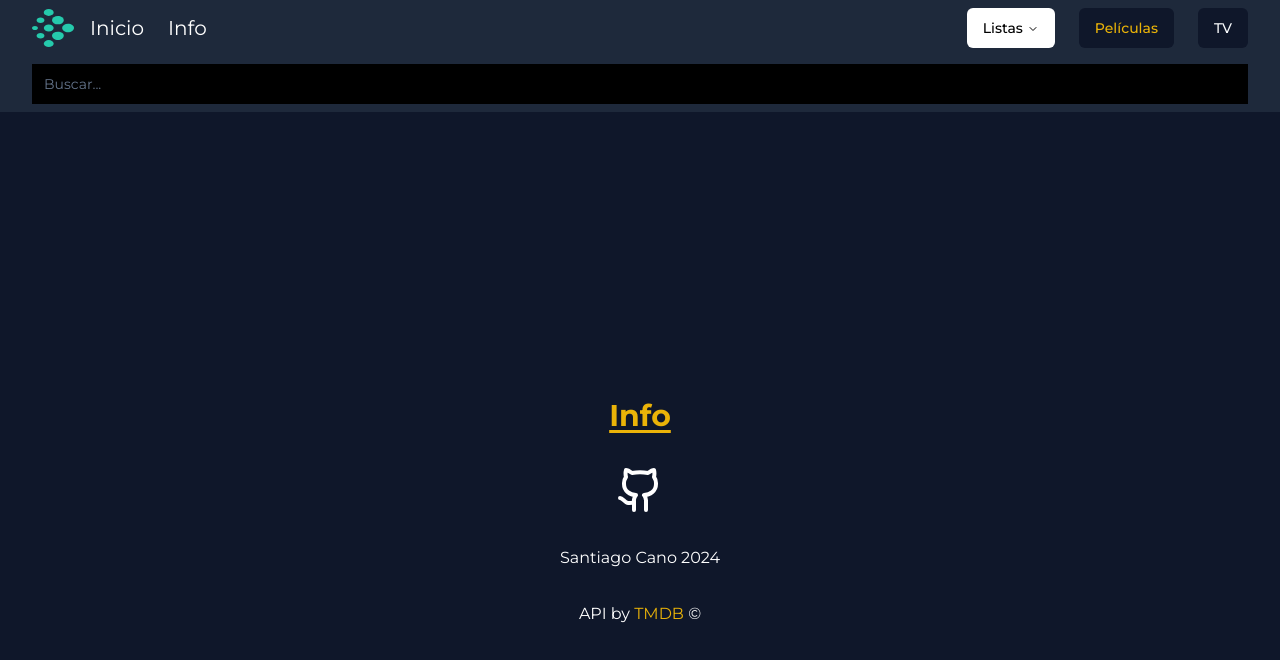
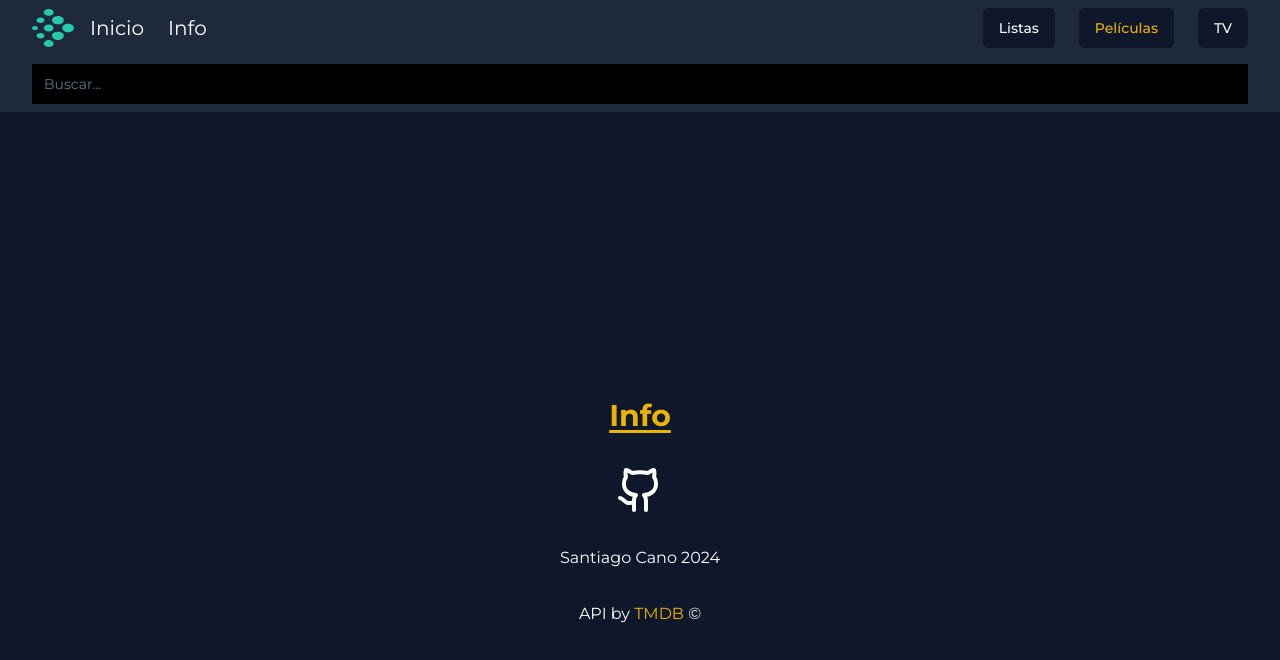
Before and after one commit to LaVieja1/movie-matrix, a Next.js app: page /info in a window 1280 px wide. Shown: the top 660 px of the page. Built offline with nearby package versions, Linux system fonts and the light colour scheme.

Commit message:
arreglado lista

```diff
--- a/components/Header.tsx
+++ b/components/Header.tsx
@@ -96,10 +96,10 @@ const Header = () => {
                   </Link>
                 </Button>
               </DropdownMenuItem>
-              <DropdownMenuItem className="relative">
-                <div className="hover:bg-slate-600 transition w-full text-center pb-40 px-64">
+              <DropdownMenuItem className="hover:bg-slate-600 transition w-full text-center pb-44 px-64">
+                <Button>
                   <Lists />
-                </div>
+                </Button>
               </DropdownMenuItem>
             </DropdownMenuContent>
           </DropdownMenu>
@@ -113,7 +113,9 @@ const Header = () => {
           </Link>
         </div>
         <div className="hidden md:flex items-center gap-x-6 ">
-          <Lists />
+          <Button>
+            <Lists />
+          </Button>
           <Button
             asChild
             className={`${type === "movie" ? "text-yellow-500" : ""}`}
--- a/components/ListItem.tsx
+++ b/components/ListItem.tsx
@@ -1,4 +1,6 @@
-import { NavigationMenuLink } from "./ui/navigation-menu";
+import Link from "next/link";
+
+import { DropdownMenuItem } from "./ui/dropdown-menu";
 
 interface ListItemProps {
   type: string;
@@ -8,12 +10,11 @@ interface ListItemProps {
 
 const ListItem = ({ param, title, type }: ListItemProps) => {
   return (
-    <NavigationMenuLink
-      href={`?type=${type}&list=${param}`}
-      className="w-full bg-slate-800 text-white text-center px-4 hover:bg-slate-600 transition"
-    >
-      {title}
-    </NavigationMenuLink>
+    <DropdownMenuItem className="w-full bg-slate-800 text-white px-4 hover:bg-slate-600 transition">
+      <Link href={`?type=${type}&list=${param}`} className="text-center w-full">
+        {title}
+      </Link>
+    </DropdownMenuItem>
   );
 };
 
--- a/components/Lists.tsx
+++ b/components/Lists.tsx
@@ -1,12 +1,11 @@
 import { useSearchParams } from "next/navigation";
 
 import {
-  NavigationMenu,
-  NavigationMenuContent,
-  NavigationMenuItem,
-  NavigationMenuList,
-  NavigationMenuTrigger,
-} from "./ui/navigation-menu";
+  DropdownMenu,
+  DropdownMenuContent,
+  DropdownMenuLabel,
+  DropdownMenuTrigger,
+} from "./ui/dropdown-menu";
 
 import ListItem from "./ListItem";
 
@@ -15,13 +14,15 @@ const Lists = () => {
   const type = searchParams.get("type") || "movie";
 
   return (
-    <NavigationMenu>
-      <NavigationMenuList>
-        <NavigationMenuItem>
-          <NavigationMenuTrigger className="text-black">
+    <>
+      <DropdownMenu>
+        <DropdownMenuTrigger className="flex items-center justify-center">
+          <p>Listas</p>
+        </DropdownMenuTrigger>
+        <DropdownMenuContent className="bg-slate-800 text-white flex flex-col items-center w-full text-center rounded-none">
+          <DropdownMenuLabel className="border-b border-slate-600 w-full">
             Listas
-          </NavigationMenuTrigger>
-          <NavigationMenuContent className="flex flex-col items-center gap-y-2 text-sm py-4 bg-slate-800">
+          </DropdownMenuLabel>
           {type === "movie" ? (
             <>
               <ListItem type="movie" title="Populares" param="popular" />
@@ -30,11 +31,7 @@ const Lists = () => {
                 title="Mejor puntación"
                 param="top_rated"
               />
-                <ListItem
-                  type="movie"
-                  title="En cartelera"
-                  param="now_playing"
-                />
+              <ListItem type="movie" title="En cartelera" param="now_playing" />
               <ListItem type="movie" title="Proximamente" param="upcoming" />
             </>
           ) : (
@@ -42,17 +39,12 @@ const Lists = () => {
               <ListItem type="tv" title="Populares" param="popular" />
               <ListItem type="tv" title="Mejor puntación" param="top_rated" />
               <ListItem type="tv" title="En el aire" param="on_the_air" />
-                <ListItem
-                  type="tv"
-                  title="Nuevo capítulo"
-                  param="airing_today"
-                />
+              <ListItem type="tv" title="Nuevo capítulo" param="airing_today" />
             </>
           )}
-          </NavigationMenuContent>
-        </NavigationMenuItem>
-      </NavigationMenuList>
-    </NavigationMenu>
+        </DropdownMenuContent>
+      </DropdownMenu>
+    </>
   );
 };
 
```
Lines whose indentation alone changed are shown as unchanged.
